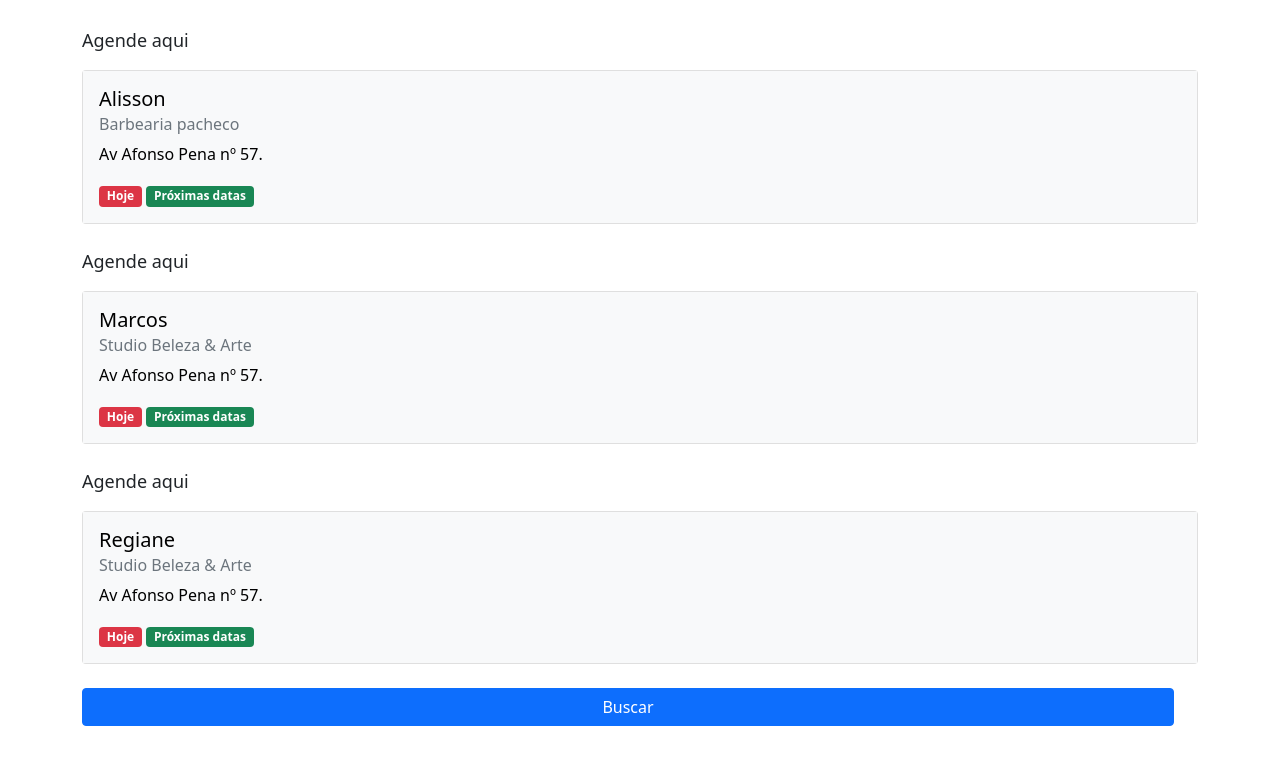
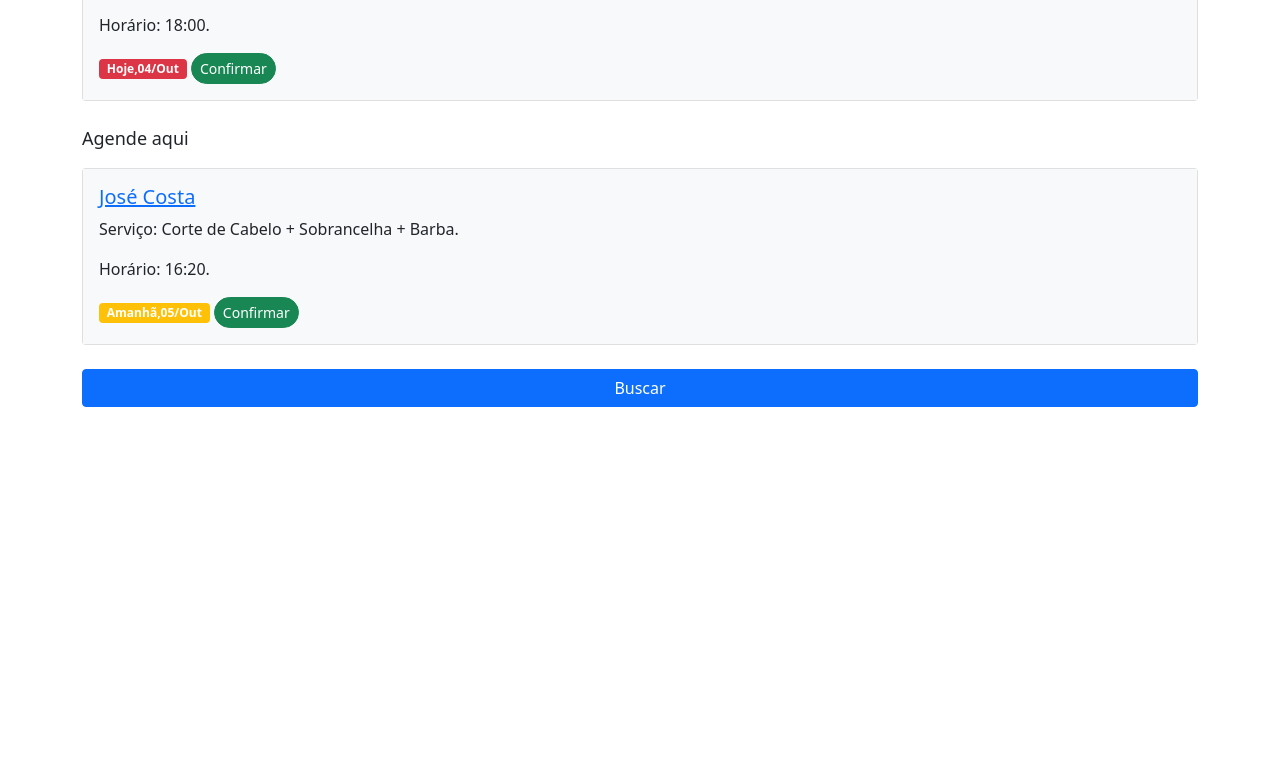
Before and after one commit to ICEI-PUC-Minas-PMV-ADS/pmv-ads-2022-2-e1-proj-web-t7-agenda-online, a website: page src/escolha_do_profissional.html in a window 1280 px wide. Shown: the part 389-1163 px from the top of the page. After the commit the page ends 844 px from the top, so only its background shows below. Drawn offline with Linux system fonts and the light colour scheme.

Commit message:
Update escolha_do_profissional.html

```diff
--- a/src/escolha_do_profissional.html
+++ b/src/escolha_do_profissional.html
@@ -19,7 +19,7 @@
   <!-- As a link -->
   <nav class="navbar navbar-light bg-white">
     <div class="container-fluid">
-      <a class=" text-primary navbar-brand" href="escolha_de_servico.html"><svg xmlns="http://www.w3.org/2000/svg" width="35"
+      <a class=" text-primary navbar-brand" href="index.html"><svg xmlns="http://www.w3.org/2000/svg" width="35"
           height="35" fill="currentColor" class="bi bi-arrow-left" viewBox="0 0 16 16">
           <path fill-rule="evenodd"
             d="M15 8a.5.5 0 0 0-.5-.5H2.707l3.147-3.146a.5.5 0 1 0-.708-.708l-4 4a.5.5 0 0 0 0 .708l4 4a.5.5 0 0 0 .708-.708L2.707 8.5H14.5A.5.5 0 0 0 15 8z" />
@@ -29,60 +29,44 @@
 
   <div class="container ">
     <div class="row  ">
-      <div class="row justify-content-center text-center">
       <div class="col-md-8 text-center">
         <h5 style="font-weight: bold; font-size:23px;" class="text-primary">Agenda Online</h5>
-        <img src="assets/imagens/agenda3.png" width="170" class="rounded" alt="">
-        <h1 class="mt-5" style="font-weight: bold; font-size:38px;">Barba</h1>
+        <img src="assets/imagens/logo_barbearia.PNG" width="170" class="rounded" alt="">
+        <h1 class="mt-5" style="font-weight: bold; font-size:38px;">Pacheco Barbearia</h1>
       </div>
-    </div>
     </div>
     <!-- parte dos campos do login-->
     <form action="escolha_do_profissional.html" method="post">
       <div class="row mt-5">
         <div class="col-md-12">
-          <label for="" style="font-size: 18px; font-weight: 500;">Agende aqui</label>
+          <label for="" style="font-size: 18px; font-weight: 500;">Solicitações de agendamento</label>
           <a href="confirmar_profissional.html" style="text-decoration: none;color: black;">
             <div class="card mt-3">
               <div class="card-body bg-light">
-                <h5 class="card-title"  >Alisson</h5>
-                <h6 class="card-subtitle mb-2 text-muted">Barbearia pacheco</h6>
-                <p class="card-text">Av Afonso Pena nº 57.</p>
-                <span class="badge bg-danger">Hoje</span>
-                <span class="badge bg-success">Próximas datas</span>
+                <a href="confirmar_agendamento_adm.html"><h5 class="card-title"  >Vinicius Lima</h5></a>
+                <p class="card-text">Serviço: Corte de Cabelo.</p>
+                <p class="card-text">Horário: 18:00.</p>
+                <span class="badge bg-danger">Hoje,04/Out</span>
+                <a class="btn btn-success btn-sm rounded-pill" type="button">Confirmar</a>
               </div>
             </div>
           </a>
         </div>
         <div class="col-md-12 mt-4">
           <label for="" style="font-size: 18px; font-weight: 500;">Agende aqui</label>
-          <a href="confirmar_profissional2.html" style="text-decoration: none;color: black;">
+          <a href="confirmar_profissional.html" style="text-decoration: none;color: black;">
             <div class="card mt-3">
               <div class="card-body bg-light">
-                <h5 class="card-title">Marcos</h5>
-                <h6 class="card-subtitle mb-2 text-muted">Studio Beleza & Arte</h6>
-                <p class="card-text">Av Afonso Pena nº 57.</p>
-                <span class="badge bg-danger"type="button">Hoje</span>
-                <span class="badge bg-success">Próximas datas</span>
+                <a href="confirmar_agendamento_adm.html"><h5 class="card-title"  >José Costa</h5></a>
+                <p class="card-text">Serviço: Corte de Cabelo + Sobrancelha + Barba.</p>
+                <p class="card-text">Horário: 16:20.</p>
+                <span class="badge bg-warning">Amanhã,05/Out</span>
+                <a class="btn btn-success btn-sm rounded-pill" type="button">Confirmar</a>
               </div>
             </div>
           </a>
         </div>
-        <div class="col-md-12 mt-4">
-          <label for="" style="font-size: 18px; font-weight: 500;">Agende aqui</label>
-          <a href="confirmar_profissional3.html" style="text-decoration: none;color: black;">
-            <div class="card mt-3">
-              <div class="card-body bg-light">
-                <h5 class="card-title">Regiane</h5>
-                <h6 class="card-subtitle mb-2 text-muted">Studio Beleza & Arte</h6>
-                <p class="card-text">Av Afonso Pena nº 57.</p>
-                <span class="badge bg-danger"type="button">Hoje</span>
-                <span class="badge bg-success">Próximas datas</span>
-              </div>
-            </div>
-          </a>
-        </div>
-
+      </div>
       <div class="row justify-content-center mt-4 mb-5">
         <div class="col-md-12 ">
           <div class="d-grid gap-2">
```
